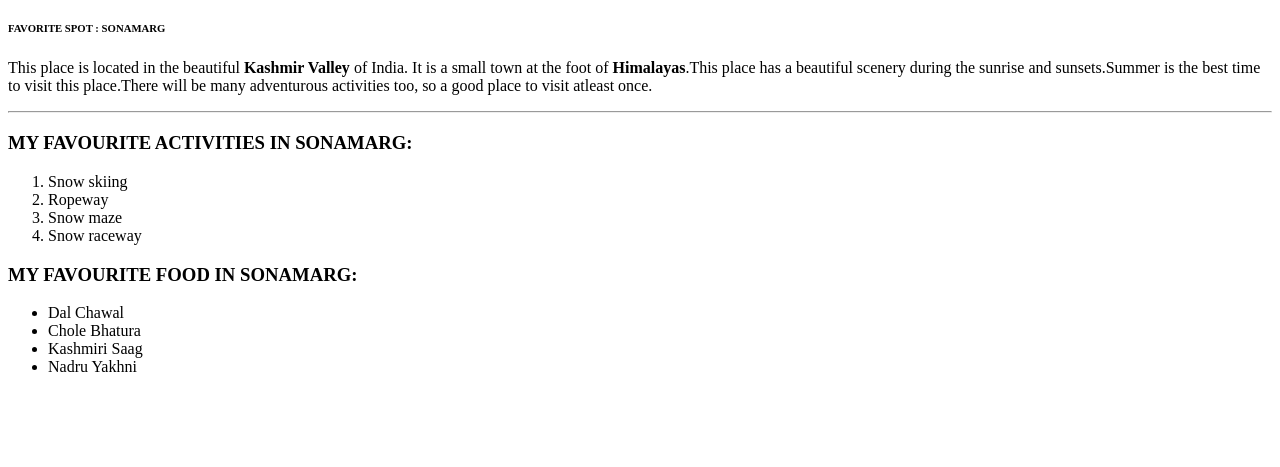
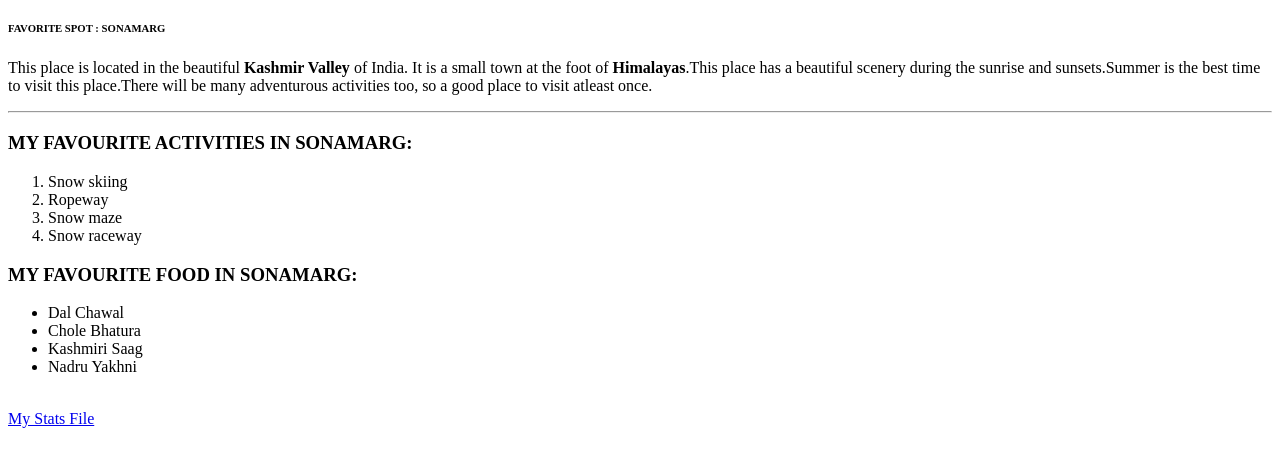
Before and after one commit to 44-563-WebApps-F23/44563-webapps-f23-assignment3-Srinadh1998-hub, a plain HTML site: page index.html in a window 1280 px wide. Shown: the part 61-528 px from the top of the page. Drawn offline with Linux system fonts and the light colour scheme.

Commit message:
added link to my stats

```diff
--- a/index.html
+++ b/index.html
@@ -24,5 +24,8 @@
             <li>Kashmiri Saag</li>
             <li>Nadru Yakhni</li>
         </ul>
+        <br>
+        <a href="mystats.html">My Stats File</a>
+
     </body>
     </html>
```
